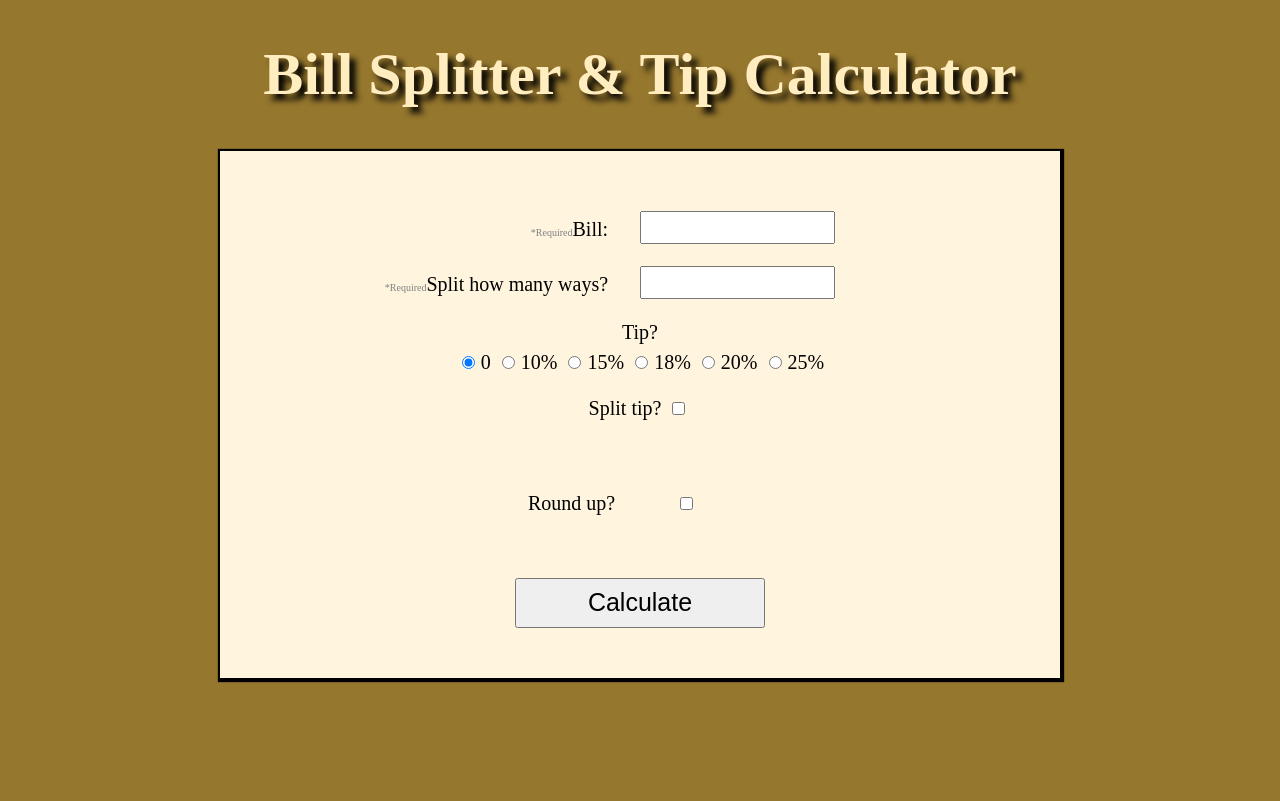
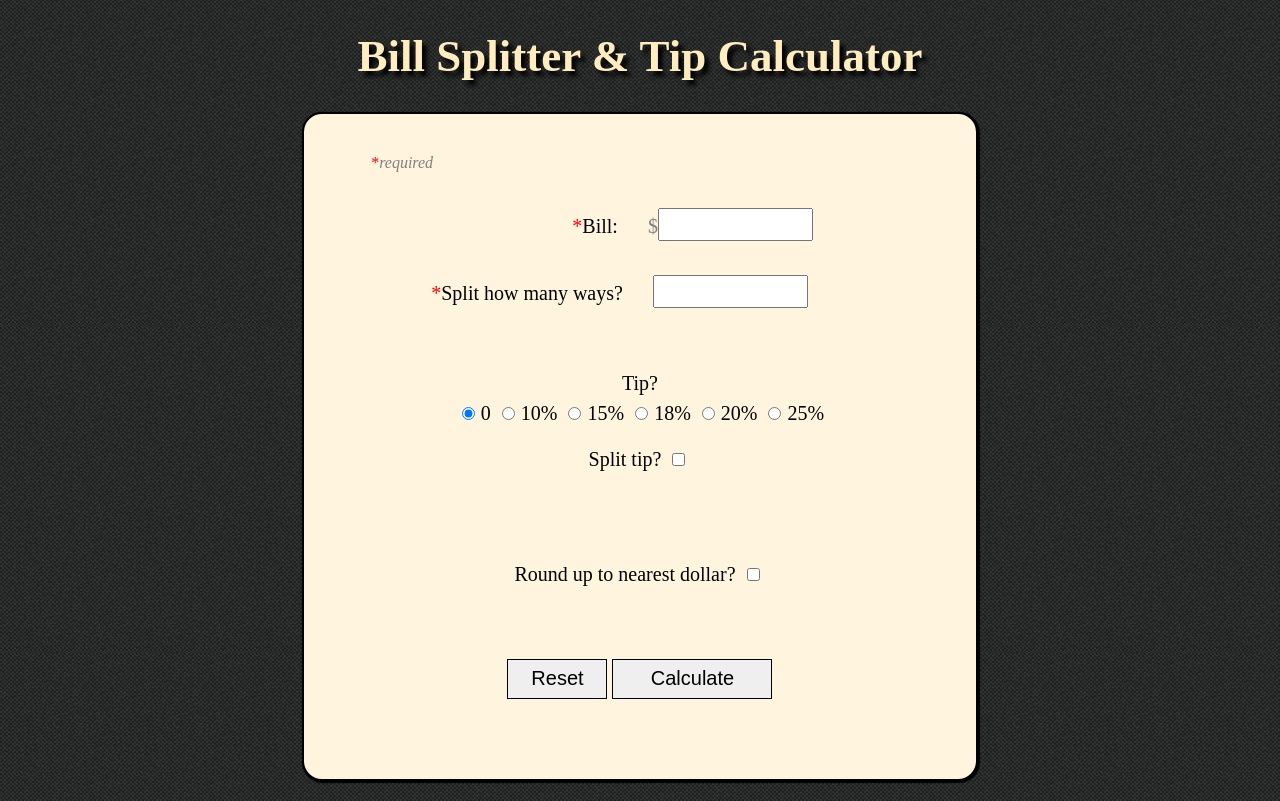
Before and after one commit to jjmyre/a2, a PHP site: page / in a window 1280 px wide. Before the commit the page ends 683 px from the top, so only its background shows below. Run offline with PHP 8.4, Linux system fonts and the light colour scheme; data that the repository does not hold is empty; some web fonts are replaced.

Commit message:
Fixed some bugs, Added html validation.

```diff
--- a/billsplitterlogic.php
+++ b/billsplitterlogic.php
@@ -9,7 +9,7 @@ if($form->isSubmitted()) {
 	# Input Values
 	$bill = $form->get('bill','');
 
-	$split = $form->get('split','');
+	$splitNumber = $form->get('split','');
 
 	$tipPercent = $form->get('tipPercent','0');
 
@@ -21,13 +21,13 @@ if($form->isSubmitted()) {
 
 	$tipAmount = number_format(($bill * $tipPercent), 2, '.', '');
 	$billTotal = number_format(($bill + $tipAmount), 2, '.', '');
-
+	$eachPersonPays;
 
 	if($combineTip) {
-		$eachPersonPays = number_format(($billTotal / $split), 2, '.', '');
+		$eachPersonPays = number_format(($billTotal/$splitNumber), 2, '.', '');
 	}
 	elseif(!$combineTip) {
-		$eachPersonPays = number_format(($bill / $split), 2, '.', '');
+		$eachPersonPays = number_format(($bill/$splitNumber), 2, '.', '');
 	}
 
 	if($roundUp) {
@@ -36,8 +36,8 @@ if($form->isSubmitted()) {
 
 	# Validation
 	$errors = $form->validate([
-		'bill' => 'required',
-		'split' => 'required|numeric'
+		'bill' => 'required|money',
+		'split' => 'required|numeric|min:1'
 		]);
 	return $errors;
 
--- a/css/style.css
+++ b/css/style.css
@@ -1,17 +1,18 @@
 body {
-	background-color: #96772E;
+	background-color: #1d1f1e;
+	background-image: url('../images/background.png');
 	font-family: 'GlacialIndifferenceRegular';
     font-weight: normal;
     font-style: normal;
     font-size: 1.25em;
     margin: 0 auto;
-    min-width: 900px;
-    max-width: 1200px;
+    min-width: 800px;
+    max-width: 960px;
 }
 
 h1 {
 	color: #FFECBF;
-	font-size: 3em;
+	font-size: 2.25em;
 	text-align: center;
 	text-shadow: .1em .1em .1em #000000;
 }
@@ -24,22 +25,19 @@ div.wrapper {
 	width: 70%;
 	background-color: #FFF5DF;
 	box-shadow: 1px 1px 1px 1px black;
+	border-radius: 20px;
 }
 
 legend {
 	text-align: center;
 }
 
-#tip {
-	margin-bottom: 1.5em;
+fieldset#tip, fieldset#roundUp {
+	margin-bottom: 1em;
+	margin-top: 1.5em;
 }
 
-#tip input {
-	width: 1em;
-	margin: 0;
-}
-
-#roundUp input {
+#tip input, #roundUp input {
 	width: 1em;
 	margin: 0;
 }
@@ -55,27 +53,18 @@ input {
 	width: 5em;
 }
 
-#billInfo {
-	margin-bottom;
-}
-
 #billInfo label {
-	margin: 1em 5% 0 0;
+	margin: 1em 5% 1.2em 0;
 	padding: 0;
 	width: 45%;
 	display: inline-block;
-	float: left;
-	clear: left;
 	text-align: right;
 }
 
 #billInfo input {
-	display: inline-block;
 	padding: 0;
 	margin: .5em 15% 0 0;
 	width: 30%;
-	float: left;
-	clear: right;
 	text-align: left;
 }
 
@@ -84,33 +73,64 @@ fieldset {
 	text-align: center;
 }
 
-#submit_btn {
-	display: block;
-	width: 10em;
+.currency {
+	color: gray;
+}
+
+.required {
+	color: red;
+}
+
+form p {
+	text-align: left;
+	color: gray;
+	font-size: .8em;
+}
+
+/* RESET/SUBMIT BUTTONS */
+
+#submit_btn, #reset_btn {
+	font-size: 1em;
 	height: 2em;
 	margin: 2em auto;
 	padding: .25em;
+	border: 1px solid black;
 }
 
-.required {
-	font-size: .5em;
-	color: gray;
-	display: inline-block;
-	padding-bottom: 1.5em;
+#reset_btn {
+	width: 5em;
+}
+
+#submit_btn {
+	width: 8em;
+}
+
+/* ERRORS & RESULTS DIVS */
+
+.results, .errors {
+	font-size: 1.2em;
+	margin: 0;
+	line-height: 1.75em;
+	border-radius: 0px 0px 20px 20px;
+	border-top: 1px solid;
+}
+
+.results {
+	background-color:rgba(0, 255, 0, 0.5);
+	width: 60%;
+	text-align: left;
+	padding: 1em 15% 1em 25%;
 }
 
 .errors {
-	background-color: red;
-	font-weight: bold;
+	background-color:rgba(255, 0, 0, 0.5);
+	width: 80%;
+	padding: 1em 10%;
 	text-align: center;
-	padding: 2em;
 }
 
-.results {
-	background-color: PaleGreen;
-	font-weight: bold;
-	text-align: center;
-	margin: 0;
-	padding: 2em;
+.errors ul {
+	display: inline;
+	list-style: none;
 	line-height: 1.5em;
 }
--- a/form.php
+++ b/form.php
@@ -115,6 +115,7 @@ class Form {
         $language = [
             'alphaNumeric' => ' can only contain letters or numbers.',
             'alpha' => ' can only contain letters',
+            'money' => ' can only contain dollar amounts followed by cents',
             'numeric' => ' can only contain numbers',
             'required' => ' is required.',
             'email' => ' is not a valid email address.',
@@ -141,6 +142,10 @@ class Form {
     /**
 	* Returns boolean if given value contains only numbers
 	*/
+    private function money($value) {
+        return preg_match("/^[0-9]+(?:\.[0-9]{1,2})?$/", $value);
+    }
+
     private function numeric($value) {
         return ctype_digit(str_replace(' ','', $value));
     }
--- a/index.php
+++ b/index.php
@@ -6,6 +6,7 @@
 <head>
 	<meta charset="utf-8">
 	<meta name="viewport" content="width=device-width, initial-scale=1">
+	<link rel="shortcut icon" href="images/favicon.png"/>
 	<link rel="stylesheet" href="css/style.css" type="text/css">
 	<link rel="stylesheet" media="screen" href="https://fontlibrary.org/face/glacial-indifference" type="text/css"/>
 	<title>Bill Splitter and Tip Calculator</title>
@@ -15,12 +16,13 @@
 	<h1>Bill Splitter &amp; Tip Calculator</h1>
     <div class="wrapper">
         <form action="index.php" method='GET' >
+        <p><span class='required'>*</span><em>required</em></p>
         	<fieldset id="billInfo">
-				<label for="bill"><span class="required">*Required </span>Bill:</label>
-            	<input type="text" name="bill" id="bill" pattern='^[0-9]+(\.[0-9][0-9]?)?$' value='<?=sanitize($bill)?>' /><br/>
+				<label for="bill"><span class="required">*</span>Bill:</label>
+            	<span class="currency">$<input type="number" name="bill" pattern='^[0-9]+(?\.[0-9][0-9]?)?$' size='25'/></span><br/>
 
-            	<label for="split"><span class="required">*Required </span>Split how many ways?</label>
-            	<input type="number" name="split" id="split" min='2' value='<?=sanitize($split)?>' /><br/>
+            	<label for="split"><span class="required">*</span>Split how many ways?</label>
+            	<input type="number" name="split" id="split" min='2' value='<?=sanitize($splitNumber)?>' size='30' /><br/>
     		</fieldset>
     		<fieldset id="tip">
     			<legend>Tip?</legend>
@@ -33,30 +35,30 @@
     			<label for="combineTip">Split tip?</label>
     			<input type="checkbox" id="combineTip" name="combineTip" value="combineTip_Yes" <?php if($combineTip) echo "CHECKED"?>/>
 			</fieldset><br/>
-			<fieldset>
-				<label for="roundUp">Round up?</label>
-            	<input type="checkbox" id="roundUp" name="roundUp" value="round_Yes" <?php if($roundUp) echo "CHECKED"?>/>
+
+			<fieldset id='roundUp'>
+				<label for="roundUp">Round up to nearest dollar?</label>
+            	<input type="checkbox" name="roundUp" value="round_Yes" <?php if($roundUp) echo "CHECKED"?>/>
             </fieldset>
+            <input type="reset" value="Reset" id="reset_btn"/>
 			<input type="submit" name="action" value="Calculate" id="submit_btn"/>
 		</form>
 
 		<?php if($errors): ?>
 			<div class="errors">
-				<?php foreach($errors as $error): ?>
-					<?= $error; ?>
-				<?php endforeach; ?>
+				<ul>
+					<?php foreach($errors as $error): ?>
+                    	<li><?= $error; ?></li>
+					<?php endforeach; ?>
+				 </ul>
 			</div>
 		<?php endif; ?>
 
 		<?php if(!$errors && $form->isSubmitted()): ?>
 			<div class="results">
 				<span><?='Tip Amount: $'.sanitize($tipAmount)?></span><br/>
-				<span><?='Bill (including tip): $'.sanitize($billTotal)?></span><br/>
-           		<?php if($combineTip): ?>
-           			<span><?='Each Person Pays (including tip): $'.sanitize($eachPersonPays)?></span>
-           		<?php elseif (!$combineTip): ?>
-           			<span><?='Each Person Pays (not including tip): $'.sanitize($eachPersonPays)?></span>
-           		<?php endif; ?>
+				<span><?='Bill Total With Tip: $'.sanitize($billTotal)?></span><br/>
+                <span><strong><?='Each Person Pays: $'.sanitize($eachPersonPays)?></strong></span>
 			</div>
         <?php endif; ?>
     </div>
```
Also changed, not shown: images/background.png (added), images/favicon.png (added).
